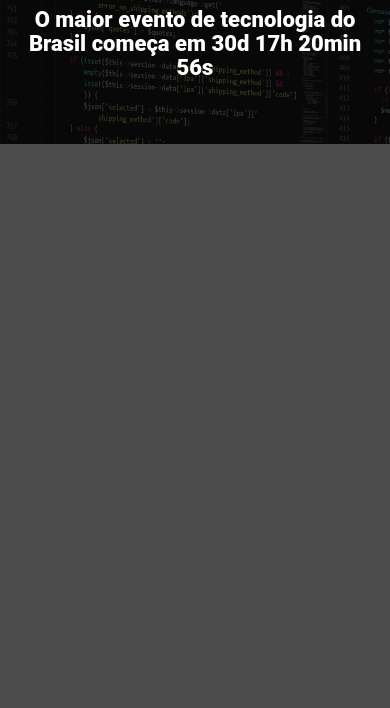
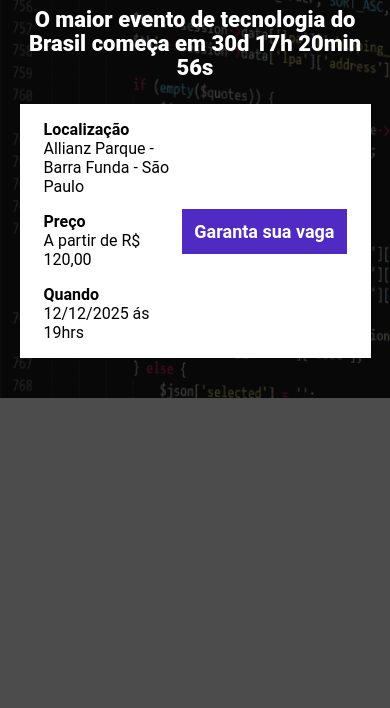
Before and after one commit to PauloHenrique993940/Evento, a website built with Parcel: page src/index.html in a window 390 px wide. Shown: the part 136-844 px from the top of the page. Built offline with nearby package versions, Linux system fonts and the light colour scheme.

Commit message:
Pasta de componentes criada

```diff
--- a/package.json
+++ b/package.json
@@ -1,10 +1,9 @@
 {
   "name": "evento",
   "version": "1.0.0",
-  "source": "src/index.html",
   "browserslist": "> 0.5%, last 2 versions, not dead",
   "scripts": {
-    "dev": "parcel",
+    "dev": "parcel src/index.html src/scss/main.scss src/js/main.js",
     "build": "parcel build",
     "test": "echo \"Error: no test specified\" && exit 1"
   },
--- a/src/index.html
+++ b/src/index.html
@@ -3,13 +3,30 @@
 <head>
     <meta charset="UTF-8">
     <title>Pagina de evento</title>
-    <link rel="stylesheet" href="./scss/main.scss">
+    <link rel="stylesheet" href="/src/scss/main.scss">
 </head>
 <body>
     <header class="hero">
         <div class="container">
             <img src="./images/ebac_logo.svg" alt="Logo da ebac_logo" class="hero__logo">
             <p class="hero__text">O maior evento de tecnologia do Brasil começa em 30d  17h 20min 56s</p>
+            <div class="infos-bar">
+                <ul class="infos-bar__infos">
+                    <li class="infos-bar_infos__item">
+                        <b>Localização</b><br>
+                        Allianz Parque - Barra Funda - São Paulo
+                    </li>
+                    <li class="infos-bar_infos__item">
+                        <b>Preço</b><br>
+                        A partir de R$ 120,00
+                    </li>
+                    <li class="infos-bar_infos__item">
+                        <b>Quando</b><br>
+                        12/12/2025 ás 19hrs
+                    </li>
+                </ul>
+                <a href="#" class="button button--primary">Garanta sua vaga</a>
+            </div>
         </div>
     </header>
 
--- a/src/scss/_hero.scss
+++ b/src/scss/_hero.scss
@@ -27,6 +27,7 @@
         line-height: 56px;
         font-weight: 800;
         text-align: center;
+        color: #fff;
     }
 
     &__logo{
--- /dev/null
+++ b/src/scss/components/_buttons.scss
@@ -0,0 +1,27 @@
+.button{
+
+    padding: 12px;
+    font-size: 18px;
+    font-weight: bold;
+    text-decoration: none;
+    text-align: center;
+    white-space: nowrap;
+
+    &--primary{
+        color: #fff;
+        background-color: #4f2ac3;
+    }
+
+    @media (max-width: 640px){
+        display: flex;
+        width: 100%;
+        align-items: center;
+
+    }
+
+    @media (max-width:1024px ) {
+        display: flex;
+        align-items: center;
+    }
+
+}
--- /dev/null
+++ b/src/scss/components/_infos-bar.scss
@@ -0,0 +1,46 @@
+.infos-bar{
+    padding: 16px 24px;
+    background-color: #fff;
+    display: flex;
+    justify-content: space-between;
+    align-items: center;
+    &__infos{
+        display: flex;
+        gap: 40px;
+
+        &__item{
+            font-size: 14px;
+            color: #000;
+
+            b{
+                font-size: 18px;
+                display: flex;
+                color: #000;
+                flex-direction: column;
+            }
+        }
+    }
+    @media (max-width: 640px){
+        display: flex;
+
+        &__infos{
+            display: flex;
+            flex-direction: column;
+
+
+            &__item{
+                margin-bottom: 24px;
+                flex-direction: column;
+            }
+        }
+    }
+
+
+    @media (max-width: 1024px){
+        &__infos{
+            gap: 16px;
+        }
+    }
+
+
+}
--- a/src/scss/main.scss
+++ b/src/scss/main.scss
@@ -1,11 +1,13 @@
 @use 'hero.scss';
+@use './components/infos-bar' as*;
+@use './components/buttons' as*;
 
 *{
     padding: 0;
     margin: 0;
     font-family: Roboto, sans-serif;
     box-sizing: border-box;
-    color: #fff;
+    list-style-type: none;
 
 }
 
```
